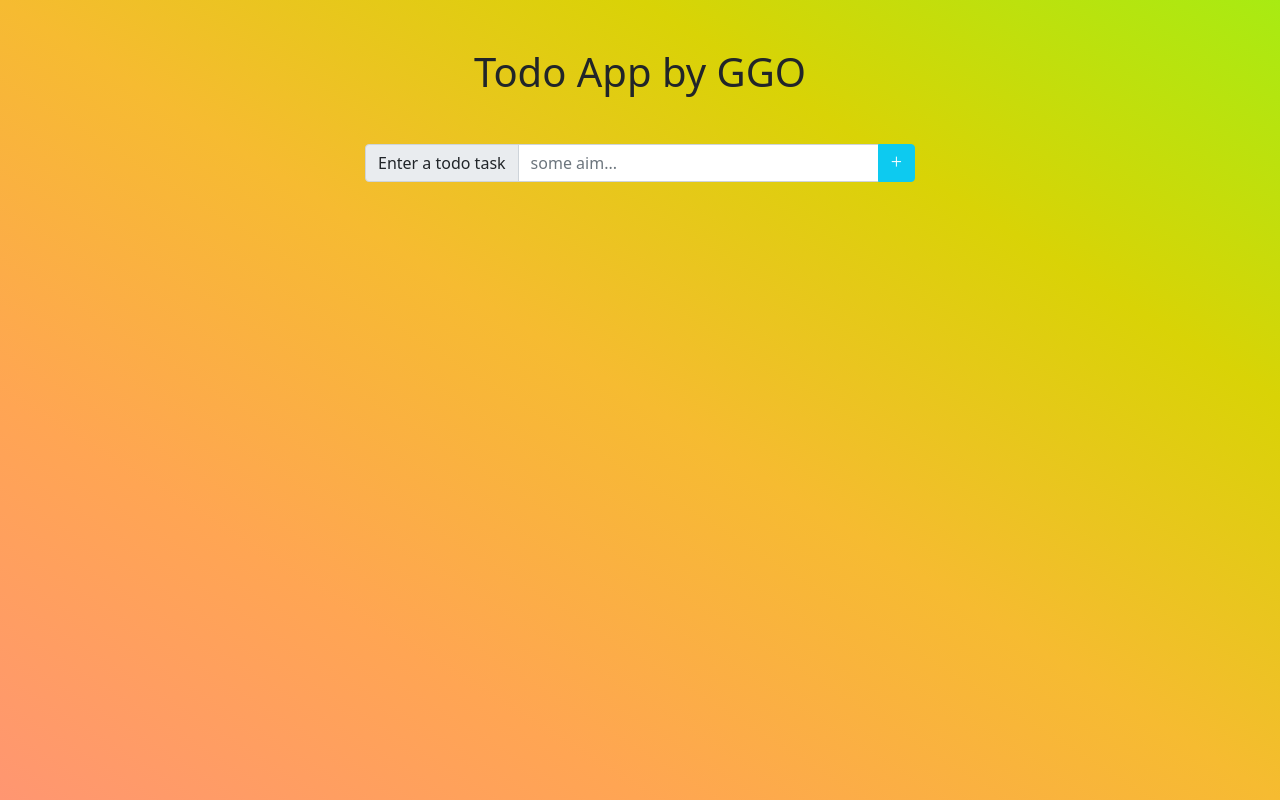
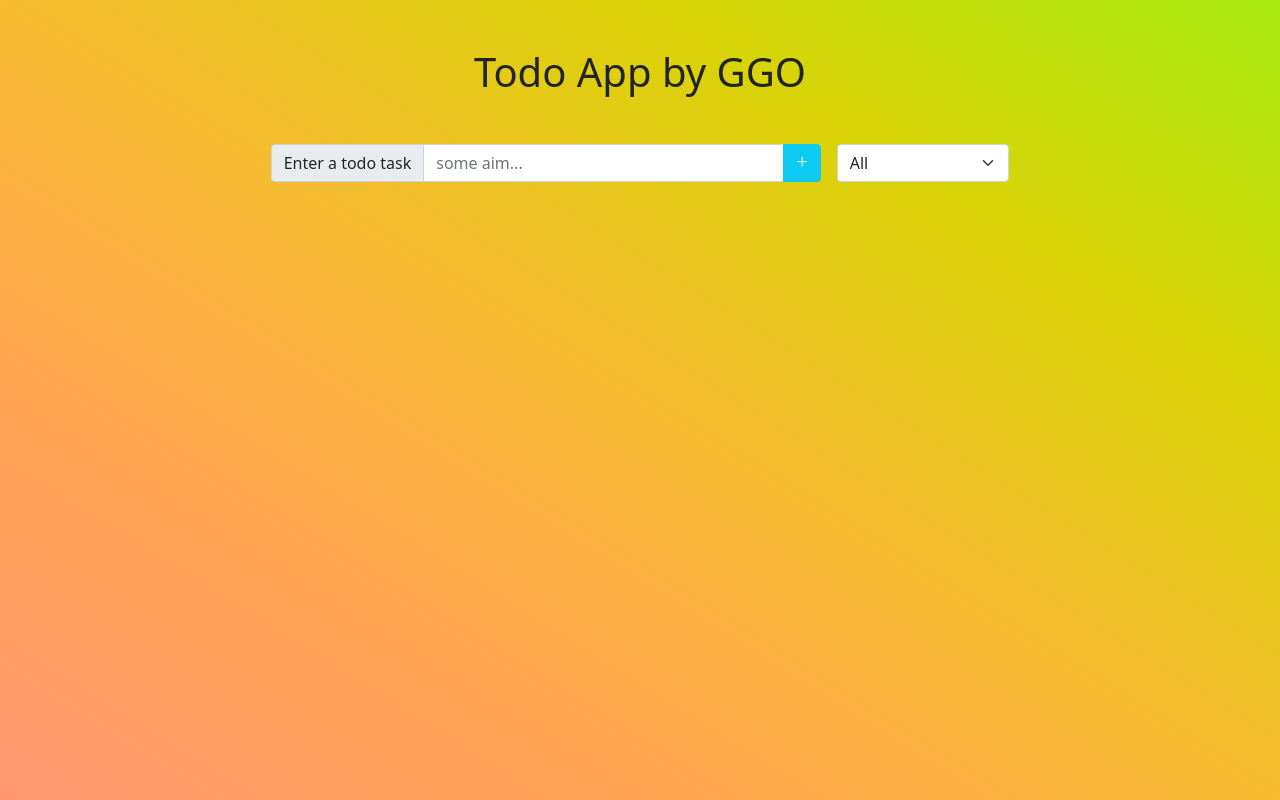
Before and after one commit to GGO-web/todo-list, a React (Create React App) app: page / in a window 1280 px wide. Built offline with nearby package versions, Linux system fonts and the light colour scheme.

Commit message:
Added filter for TodoList

```diff
--- a/src/App.jsx
+++ b/src/App.jsx
@@ -11,11 +11,13 @@ import TodoList from './components/TodoList/TodoList';
 
 /**
  * TODO:
+ * - Add filter for completed, uncompleted, all todos
  * - Add trash list for removed todos
  */
 
 function App() {
 	const [todos, setTodos] = useState([]);
+	const [filteredTodos, setFilteredTodos] = useState([]);
 
 	const saveTodosToLocalStorage = () => {
 		if (todos.length) localStorage.setItem(TODO_ITEMS, JSON.stringify(todos));
@@ -40,8 +42,10 @@ function App() {
 	return (
 		<div className='container'>
 			<Header></Header>
-			<CreateTodo {...{ todos, setTodos }}></CreateTodo>
-			<TodoList {...{ todos, setTodos }}></TodoList>
+			<CreateTodo
+				{...{ filteredTodos, setFilteredTodos, todos, setTodos }}
+			></CreateTodo>
+			<TodoList {...{ filteredTodos, todos, setTodos }}></TodoList>
 		</div>
 	);
 }
--- a/src/components/CreateTodo/CreateTodo.jsx
+++ b/src/components/CreateTodo/CreateTodo.jsx
@@ -13,7 +13,9 @@ import { v4 as uuidv4 } from 'uuid';
 
 import './CreateTodo.css';
 
-const CreateTodo = ({ todos, setTodos }) => {
+import FilterTodo from './components/FilterTodo/FilterTodo';
+
+const CreateTodo = ({ filteredTodos, setFilteredTodos, todos, setTodos }) => {
 	const [todoInputValue, setTodoInputValue] = useState('');
 
 	const inputHandler = (e) => {
@@ -55,6 +57,11 @@ const CreateTodo = ({ todos, setTodos }) => {
 						</Button>
 					</InputGroup>
 				</Col>
+				<Col md='2'>
+					<FilterTodo
+						{...{ filteredTodos, setFilteredTodos, todos, setTodos }}
+					></FilterTodo>
+				</Col>
 			</FormGroup>
 		</Form>
 	);
--- /dev/null
+++ b/src/components/CreateTodo/components/FilterTodo/FilterTodo.jsx
@@ -0,0 +1,40 @@
+import React, { useEffect, useState } from 'react';
+
+import { Input } from 'reactstrap';
+
+const FilterTodo = ({ filteredTodos, setFilteredTodos, todos, setTodos }) => {
+	const [dropdownValue, setDropdownValue] = useState('all');
+
+	const filterTodoList = (e) => {
+		const filterOption = e?.target.value;
+
+		if (filterOption) {
+			setDropdownValue(filterOption);
+		}
+
+		switch (e?.target.value || dropdownValue) {
+			case 'completed':
+				setFilteredTodos(todos.filter((todo) => todo.completed === true));
+				break;
+			case 'uncompleted':
+				setFilteredTodos(todos.filter((todo) => todo.completed === false));
+				break;
+			default:
+				setFilteredTodos(todos);
+		}
+	};
+
+	useEffect(() => {
+		filterTodoList();
+	}, [todos]);
+
+	return (
+		<Input type={'select'} size='1' onChange={filterTodoList}>
+			<option value={'all'}>All</option>
+			<option value={'completed'}>Completed</option>
+			<option value={'uncompleted'}>Uncompleted</option>
+		</Input>
+	);
+};
+
+export default FilterTodo;
--- a/src/components/TodoList/TodoList.jsx
+++ b/src/components/TodoList/TodoList.jsx
@@ -3,10 +3,10 @@ import Todo from './components/Todo/Todo';
 
 import { v4 as uuidv4 } from 'uuid';
 
-const TodoList = ({ todos, setTodos }) => {
+const TodoList = ({ filteredTodos, setFilteredTodos, todos, setTodos }) => {
 	return (
 		<div className='todo-list list-group gx-2'>
-			{todos.map((item) => {
+			{filteredTodos.map((item) => {
 				return (
 					<Todo
 						key={uuidv4()}
--- a/src/components/TodoList/components/Todo/Todo.jsx
+++ b/src/components/TodoList/components/Todo/Todo.jsx
@@ -4,23 +4,32 @@ import { Input, InputGroup, Button } from 'reactstrap';
 import './Todo.css';
 
 const Todo = ({ todos, setTodos, todo }) => {
-	const [todoItemValue, setTodoItemValue] = useState(todo);
+	const [todoItem, setTodoItem] = useState(todo);
 
 	const todoItemHandler = (e) => {
-		setTodoItemValue({ ...todoItemValue, value: e.target.value });
+		setTodoItem({ ...todoItem, value: e.target.value });
 	};
 
 	const todoItemValidate = () => {
-		if (todoItemValue === '') {
-			setTodoItemValue({ ...todoItemValue, value: todo.value });
-		} else todo.value = todoItemValue.value;
+		if (todoItem.value === '') {
+			setTodoItem({ ...todoItem, value: todo.value });
+		} else {
+			setTodos(
+				todos.map((item) => {
+					return item.id === todo.id
+						? { ...item, value: todoItem.value }
+						: item;
+				})
+			);
+
+			todo.value = todoItem.value;
+		}
 	};
 
 	const markTodoCompleted = () => {
 		setTodos(
 			todos.map((todo) => {
-				if (todo.id === todoItemValue.id) {
-					console.log(todo);
+				if (todo.id === todoItem.id) {
 					return { ...todo, completed: !todo.completed };
 				}
 
@@ -32,7 +41,7 @@ const Todo = ({ todos, setTodos, todo }) => {
 	const removeTodoItem = () => {
 		setTodos(
 			todos.filter((todo) => {
-				return todo.id !== todoItemValue.id;
+				return todo.id !== todoItem.id;
 			})
 		);
 	};
@@ -40,7 +49,7 @@ const Todo = ({ todos, setTodos, todo }) => {
 	return (
 		<InputGroup className='mb-3'>
 			<Input
-				value={todoItemValue.value}
+				value={todoItem.value}
 				onChange={todoItemHandler}
 				onBlur={todoItemValidate}
 				className={todo.completed ? 'completed' : ''}
```
